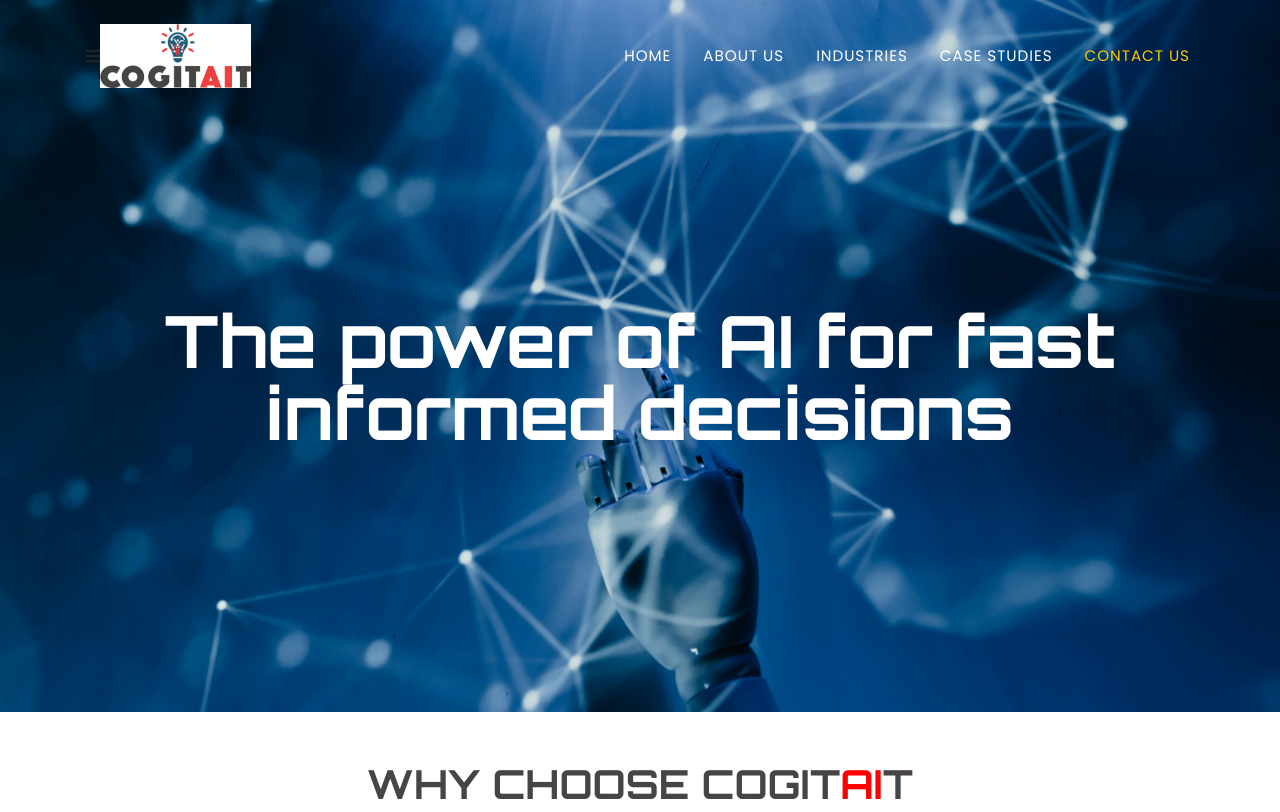
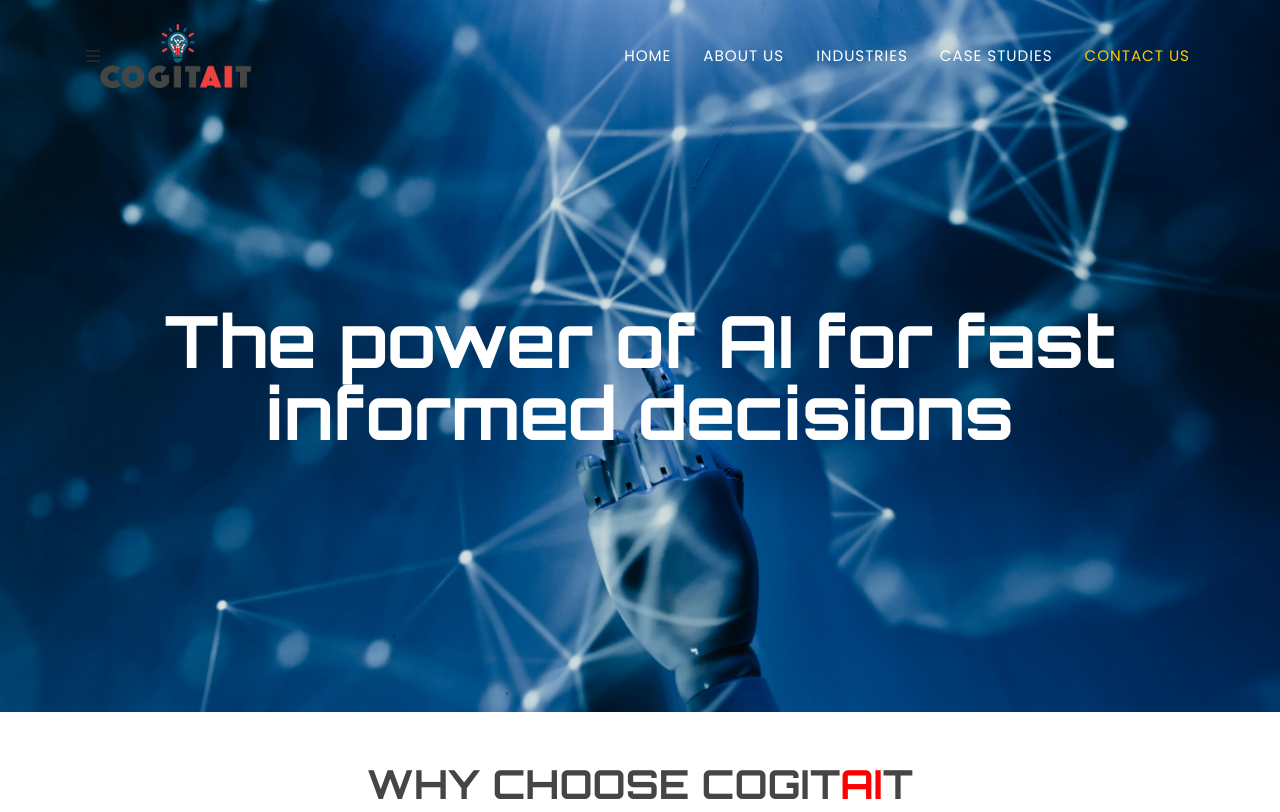
Before and after one commit to matogen-ai/cogitait-demo, a website: page index.html in a window 1280 px wide. Shown: the top 812 px of the page. Drawn offline with nearby package versions, Linux system fonts and the light colour scheme.

Commit message:
removed logo temp

```diff
--- a/index.html
+++ b/index.html
@@ -14,10 +14,10 @@
    <meta name="author" content="" />
    <title>Cogitait | AI & Big Data Insights for Industries</title>
    <link rel="icon" type="image/x-icon" href="assets/favicon.ico" />
-   <meta property="og:title" content="Cogitait | AI & Big Data Insights for Industries" />
+   <!-- <meta property="og:title" content="Cogitait | AI & Big Data Insights for Industries" />
    <meta property="og:description" content="" />
    <meta property="og:image" content="https://cogitait.com/assets/img/logos/logo 2.png" />
-   <meta property="og:url" content="https://cogitait.com/" />
+   <meta property="og:url" content="https://cogitait.com/" /> -->
    <script src="https://use.fontawesome.com/releases/v6.1.0/js/all.js" crossorigin="anonymous"></script>
    <link href="https://fonts.googleapis.com/css?family=Montserrat:400,700" rel="stylesheet" type="text/css" />
    <link href="https://fonts.googleapis.com/css?family=Roboto+Slab:400,100,300,700" rel="stylesheet" type="text/css" />
@@ -39,7 +39,7 @@
          <div class="collapse navbar-collapse" id="navbarResponsive">
             <div>
                <a href="#page-top">
-                  <img class="desktop-logo" src="./assets/img/logos/cogitaitLogoWhatsapp.png" alt="Cogitait Logo">
+                  <img class="desktop-logo" src="./assets/img/logos/cogitaitLogo1.png" alt="Cogitait Logo">
                </a>
             </div>
             <ul class="navbar-nav text-uppercase ms-auto py-4 py-lg-0">
```
